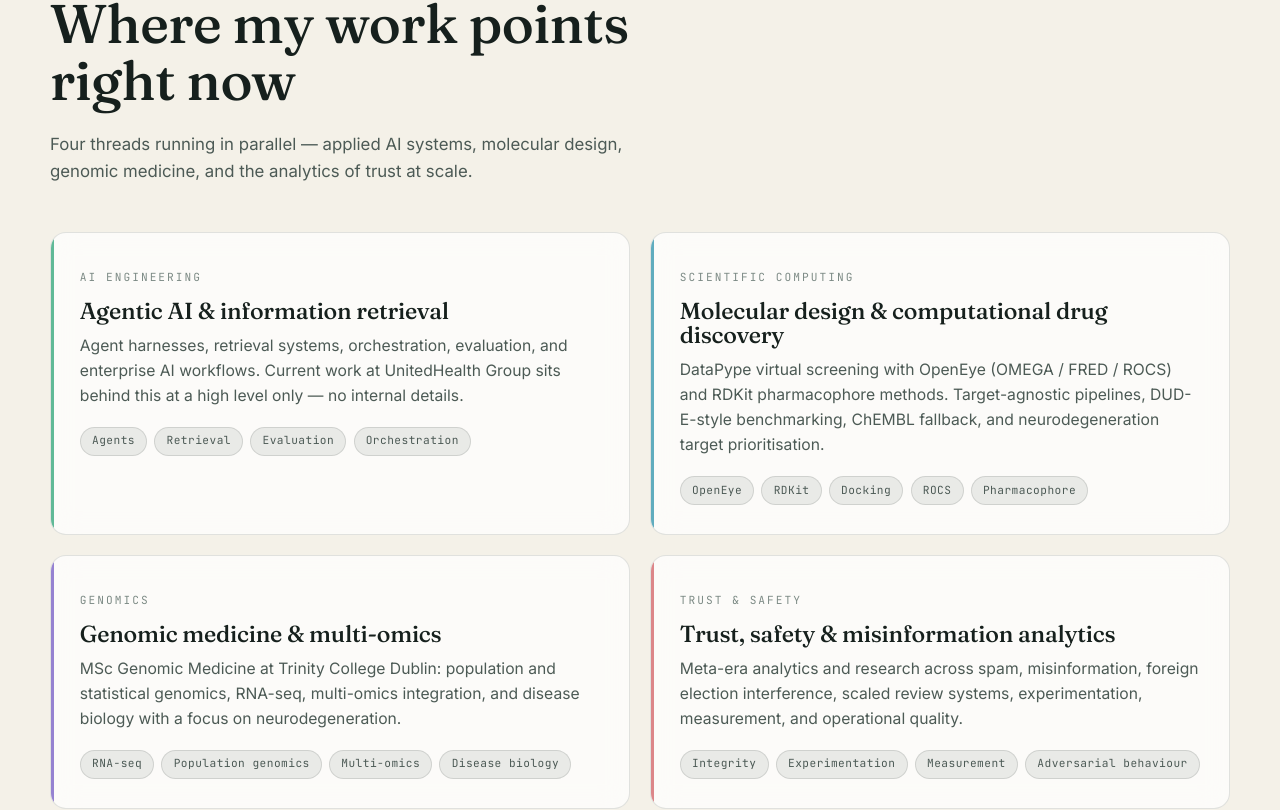
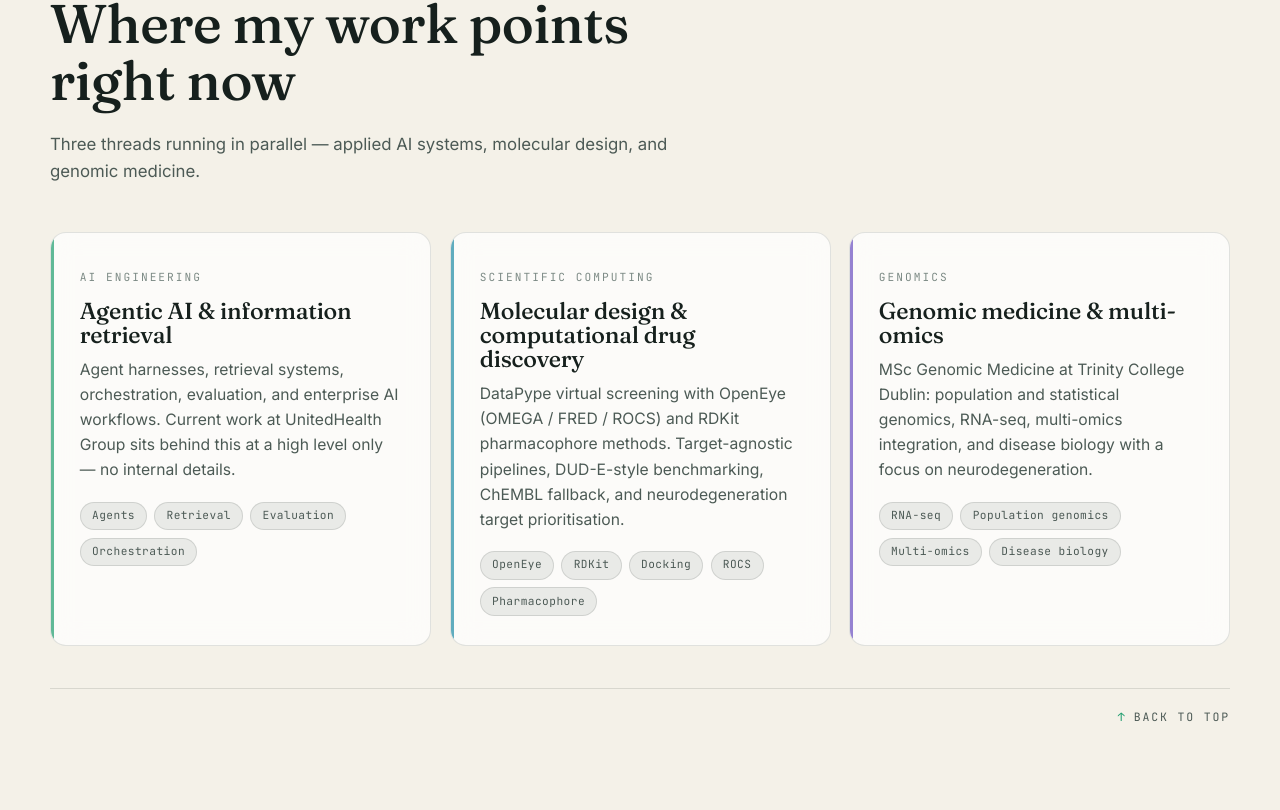
Before and after one commit to kevincallan/kevincallan.github.io, a React (Vite) app: page / in a window 1280 px wide. Shown: the part 990-1800 px from the top of the page. Built offline with nearby package versions, Linux system fonts and the light colour scheme.

Commit message:
Current focus: three threads, drop trust & safety
Trust & safety is a past chapter (still covered in the Meta case study
and timeline), so it no longer appears as a current-focus thread.

```diff
--- a/src/App.css
+++ b/src/App.css
@@ -360,7 +360,7 @@
 .focus__grid {
   margin-top: 3rem;
   display: grid;
-  grid-template-columns: repeat(2, 1fr);
+  grid-template-columns: repeat(3, 1fr);
   gap: 1.2rem;
 }
 .focus__card {
--- a/src/components/Focus.jsx
+++ b/src/components/Focus.jsx
@@ -10,8 +10,8 @@ export function Focus() {
           <p className="eyebrow">Current focus</p>
           <h2 className="section-title">Where my work points right now</h2>
           <p className="section-lead">
-            Four threads running in parallel — applied AI systems, molecular design,
-            genomic medicine, and the analytics of trust at scale.
+            Three threads running in parallel — applied AI systems, molecular design,
+            and genomic medicine.
           </p>
         </Reveal>
 
--- a/src/data/focus.js
+++ b/src/data/focus.js
@@ -23,12 +23,4 @@ export const focusAreas = [
     body: "MSc Genomic Medicine at Trinity College Dublin: population and statistical genomics, RNA-seq, multi-omics integration, and disease biology with a focus on neurodegeneration.",
     tags: ["RNA-seq", "Population genomics", "Multi-omics", "Disease biology"],
   },
-  {
-    id: "integrity",
-    accent: "rose",
-    label: "Trust & safety",
-    title: "Trust, safety & misinformation analytics",
-    body: "Meta-era analytics and research across spam, misinformation, foreign election interference, scaled review systems, experimentation, measurement, and operational quality.",
-    tags: ["Integrity", "Experimentation", "Measurement", "Adversarial behaviour"],
-  },
 ];
```
